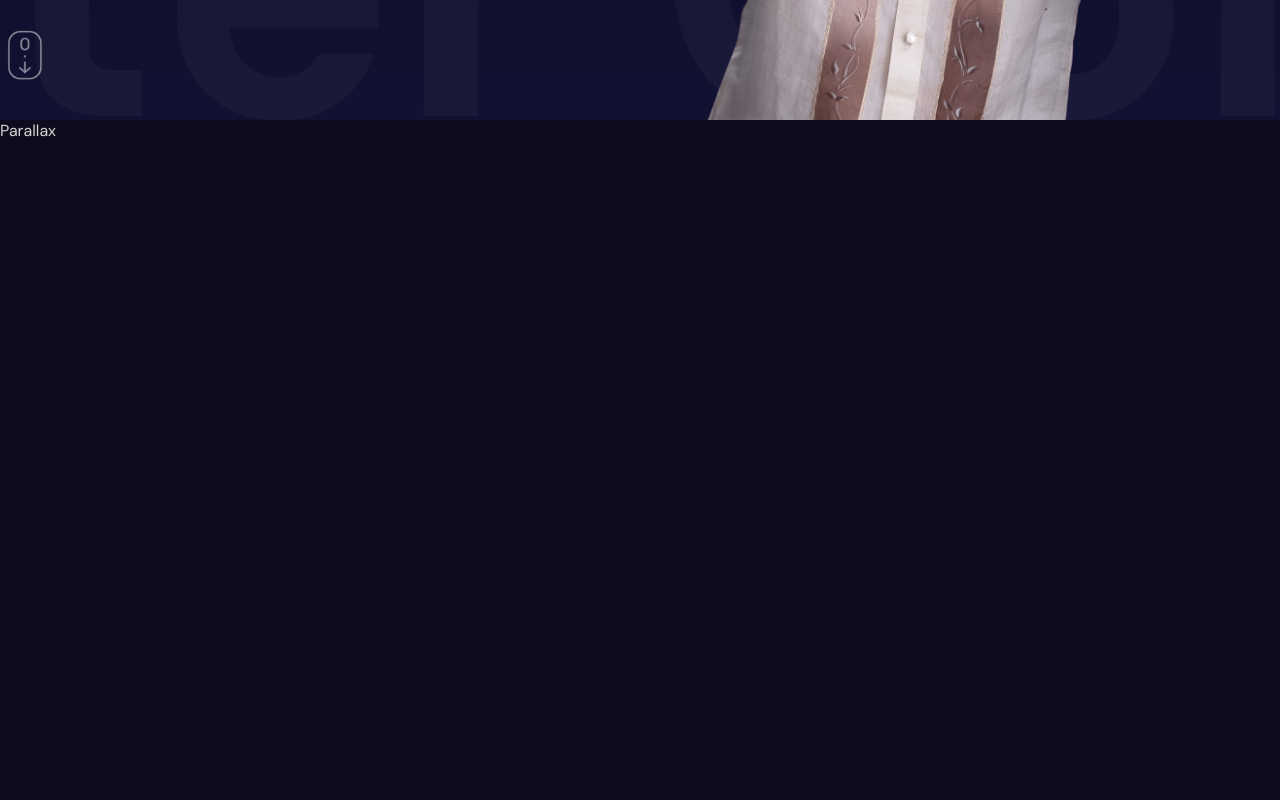
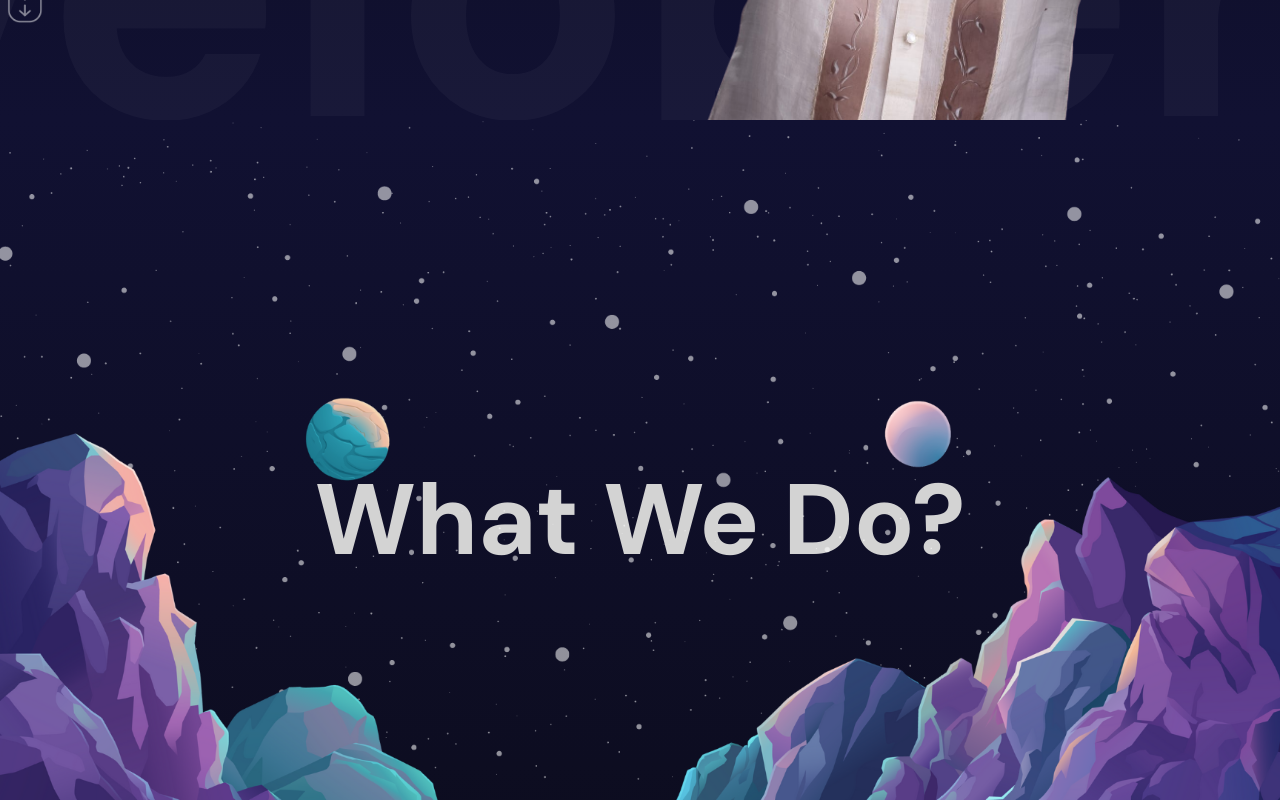
Before and after one commit to davesalvador/davesalvador, a React (Vite) app: page / in a window 1280 px wide. Shown: the part 680-1480 px from the top of the page. Built offline with nearby package versions, Linux system fonts and the light colour scheme.

Commit message:
parallax
created parallax section

```diff
--- a/src/App.jsx
+++ b/src/App.jsx
@@ -1,6 +1,7 @@
 import "./app.scss";
 import NavBar from "./components/navbar/NavBar";
 import Hero from "./components/hero/Hero";
+import Parallax from "./components/parallax/Parallax";
 
 const App = () => {
   return (
@@ -9,9 +10,14 @@
         <NavBar />
         <Hero />
       </section>
-      <section id="Services">Parallax</section>
+      <section id="Services">
+        <Parallax type="services" />
+      </section>
       <section>Services</section>
-      <section id="Portfolio">Portfolio</section>
+      <section id="Portfolio">
+        {" "}
+        <Parallax type="portfolio" />
+      </section>
       <section>Portfolio</section>
       <section>Portfolio</section>
       <section id="Contact">Contact</section>
--- a/src/app.scss
+++ b/src/app.scss
@@ -22,5 +22,23 @@
 
 section {
   height: 100vh;
+  width: 100vw;
   scroll-snap-align: center;
+  overflow: hidden;
 }
+
+@mixin mobile {
+  @media (max-width: 738px) {
+    @content;
+  }
+}
+@mixin tablet {
+  @media (max-width: 1024px) {
+    @content;
+  }
+}
+@mixin desktop {
+  @media (max-width: 1366px) {
+    @content;
+  }
+}
--- a/src/components/hero/Hero.jsx
+++ b/src/components/hero/Hero.jsx
@@ -47,10 +47,8 @@
           initial="initial"
           animate="animate"
         >
-          <motion.h2 variants={textVariants}>HARVEY TYLER</motion.h2>
-          <motion.h1 variants={textVariants}>
-            Web developer and UI designer
-          </motion.h1>
+          <motion.h2 variants={textVariants}>DAVE SALVADOR</motion.h2>
+          <motion.h1 variants={textVariants}>Fullstack Developer</motion.h1>
           <motion.div variants={textVariants} className="buttons">
             <motion.button variants={textVariants}>
               See the Latest Works
@@ -71,7 +69,7 @@
         initial="initial"
         animate="animate"
       >
-        Writer Content Creator Influencer
+        Developer Gamer
       </motion.div>
       <div className="imageContainer">
         <img src="/hero.png" alt="" />
--- /dev/null
+++ b/src/components/parallax/Parallax.jsx
@@ -0,0 +1,45 @@
+import { useRef } from "react";
+import "./parallax.scss";
+import { motion, useScroll, useTransform } from "framer-motion";
+
+const Parallax = ({ type }) => {
+  const ref = useRef();
+
+  const { scrollYProgress } = useScroll({
+    target: ref,
+    offset: ["start start", "end start"],
+  });
+
+  const yText = useTransform(scrollYProgress, [0, 1], ["0%", "500%"]);
+  const yBg = useTransform(scrollYProgress, [0, 1], ["0%", "100%"]);
+
+  return (
+    <div
+      className="parallax"
+      ref={ref}
+      style={{
+        background:
+          type === "services"
+            ? "linear-gradient(180deg, #111132, #0c0c1d)"
+            : "linear-gradient(180deg, #111132, #505064)",
+      }}
+    >
+      <motion.h1 style={{ y: yText }}>
+        {type === "services" ? "What We Do?" : "What We Did?"}
+      </motion.h1>
+      <motion.div className="mountains"></motion.div>
+      <motion.div
+        className="planets"
+        style={{
+          y: yBg,
+          backgroundImage: `url(${
+            type === "services" ? "/planets.png" : "/sun.png"
+          })`,
+        }}
+      ></motion.div>
+      <motion.div style={{ x: yBg }} className="stars"></motion.div>
+    </div>
+  );
+};
+
+export default Parallax;
--- /dev/null
+++ b/src/components/parallax/parallax.scss
@@ -0,0 +1,56 @@
+@import "../../app.scss";
+
+.parallax {
+  width: 100%;
+  height: 100%;
+  position: relative;
+  display: flex;
+  align-items: center;
+  justify-content: center;
+  overflow: hidden;
+
+  h1 {
+    font-size: 100px;
+
+    @include mobile {
+      font-size: 72px;
+      text-align: center;
+    }
+  }
+
+  .mountains {
+    background-image: url("/mountains.png");
+    background-size: cover;
+    background-position: bottom;
+    width: 100%;
+    height: 100%;
+    position: absolute;
+    z-index: 3;
+
+    @include mobile {
+      background-size: contain;
+      background-repeat: no-repeat;
+    }
+  }
+  .planets {
+    background-size: cover;
+    background-position: bottom;
+    width: 100%;
+    height: 100%;
+    position: absolute;
+    z-index: 2;
+    @include mobile {
+      background-size: contain;
+      background-repeat: no-repeat;
+    }
+  }
+  .stars {
+    background-image: url("/stars.png");
+    background-size: cover;
+    background-position: bottom;
+    width: 100%;
+    height: 100%;
+    position: absolute;
+    z-index: 1;
+  }
+}
```
